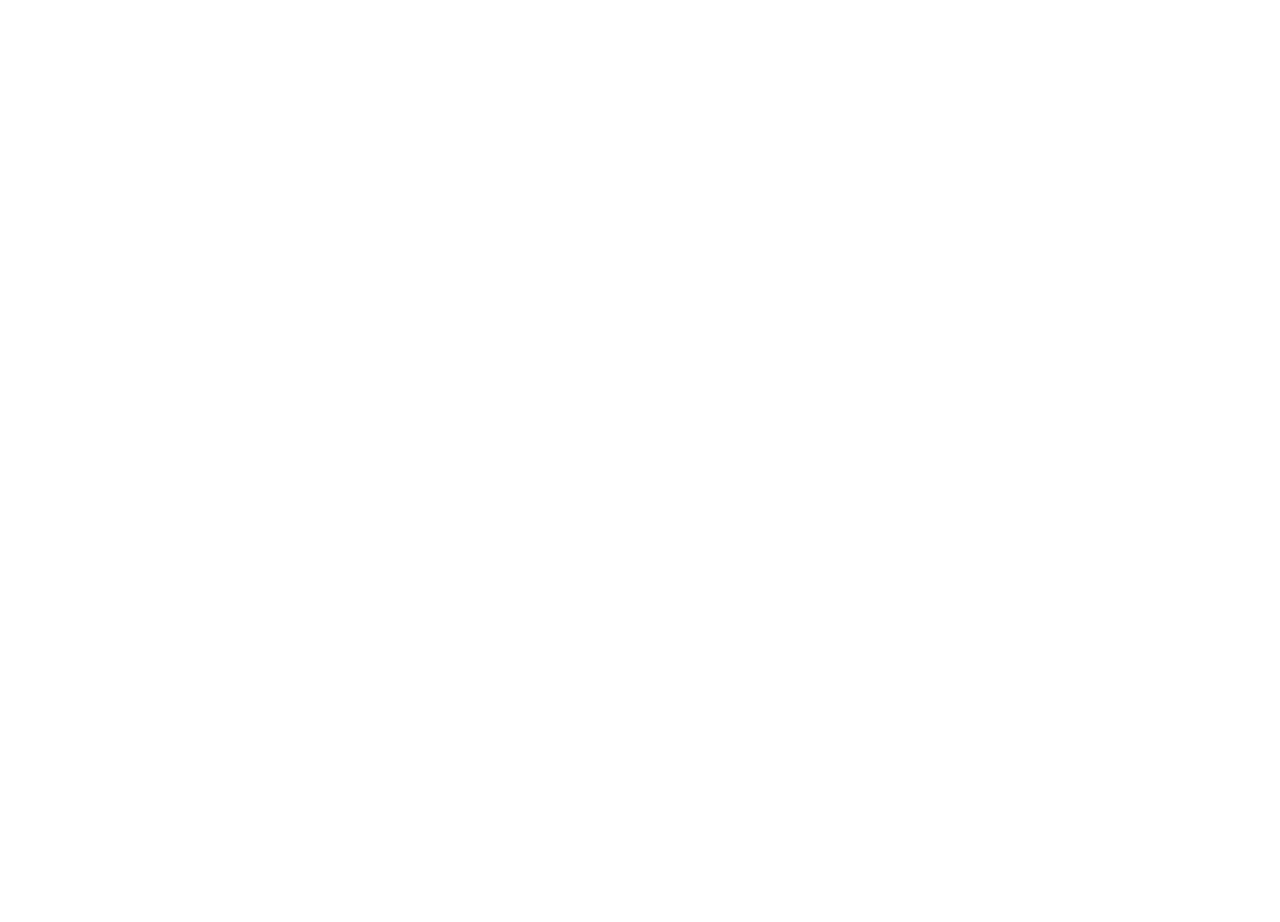
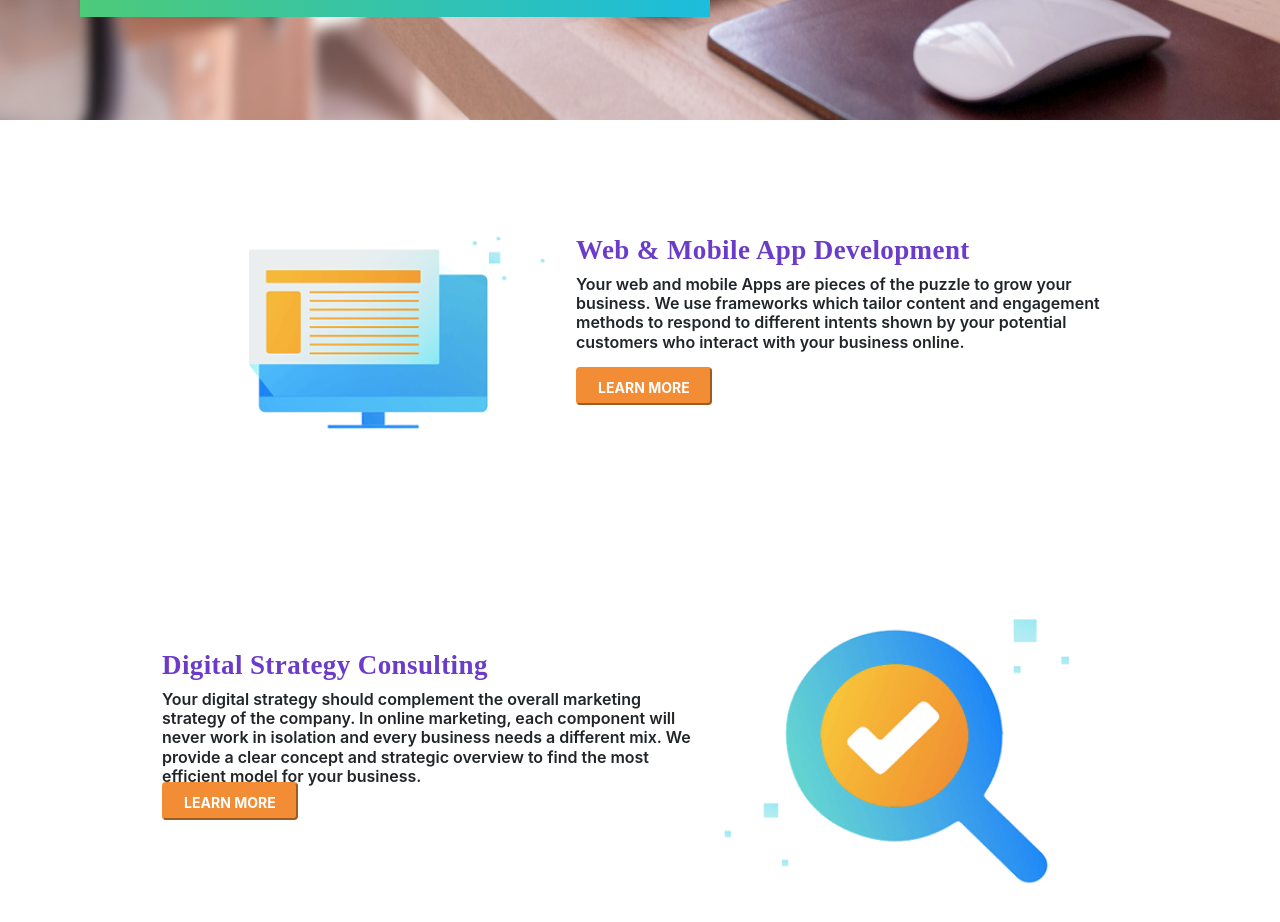
Before and after one commit to Milani1999/Landing-Page---AT-Digital, a React (Create React App) app: page / in a window 1280 px wide. Shown: the part 720-1642 px from the top of the page. Before the commit the page ends 800 px from the top, so only its background shows below. Built offline with nearby package versions, Linux system fonts and the light colour scheme.

Commit message:
Home section, frame 498, frame_499 css

```diff
--- a/src/App.js
+++ b/src/App.js
@@ -1,9 +1,15 @@
 import NavigationBar from "./components/NavigationBar/NavigationBar";
+import HeroSection from "./components/Hero Section/HeroSection";
+import Frame_498 from "./components/frame 498/Frame_498";
+import Frame_499 from "./components/frame 499/Frame_499";
 
 function App() {
   return (
     <div>
       <NavigationBar />
+      <HeroSection />
+      <Frame_498 />
+      <Frame_499 />{" "}
     </div>
   );
 }
--- a/src/components/Hero Section/HeroSection.js
+++ b/src/components/Hero Section/HeroSection.js
@@ -4,7 +4,7 @@
 export default function () {
   return (
     <div className="HeroSection">
-      <img src="/Hero Image.png" alt="Hero Image" />
+      <img src="/HeroImage.png" alt="Hero Image" />
       <div className="frame-497">
         <p className="p-497">
           We Crush Your Competitors, Goals, And Sales Records - Without The B.S.
--- a/src/components/frame 498/Frame_498.css
+++ b/src/components/frame 498/Frame_498.css
@@ -0,0 +1,60 @@
+.frame_498, .frame_499 {
+    box-sizing: border-box;
+      justify-content: center;
+      align-items: center;
+      display: flex;
+  }
+
+  .image_2 {
+    float: left;
+  }
+
+  .frame_92_outer {
+      float: left;
+      display: flex;
+      height: 414px;
+      align-items: center;
+      justify-content: center;
+      text-align: left;
+    }
+
+  .frame_92 {
+    width: 542px;
+    height: 187px;
+    gap: 20px;
+  }
+
+  .frame_74{
+      width: 507px;
+      height: 33px;
+      font-family: "Poppins";
+      font-weight: 600;
+      font-size: 27px;
+      line-height: 33px;
+      letter-spacing: 0.4px;
+      color: #6b3cc9;
+  }
+
+  .frame_92 p{
+      width: 542px;
+      height: 76px;
+      font-family: "Inter";
+      font-weight: 600;
+      font-size: 16px;
+      line-height: 19.36px;
+  }
+
+  .frame_92 button{
+      height: 38px;
+      border-radius: 4px;
+      padding: 12px 20px 12px 20px;
+      gap: 8px;
+      background-color: #f28d35;
+      border-color: #f28d35;
+      font-family: "Inter";
+      font-weight: 700;
+      font-size: 14px;
+      line-height: 14px;
+      letter-spacing: 0.02px;
+      color: #ffffff;
+  }
--- a/src/components/frame 498/Frame_498.js
+++ b/src/components/frame 498/Frame_498.js
@@ -1,7 +1,21 @@
-import React from 'react'
+import React from "react";
+import "./Frame_498.css";
 
 export default function Frame_498() {
   return (
-    <div>Frame_498</div>
-  )
+    <div className="frame_498">
+      <div className="image_2">
+        <img src="image 2.png" alt="web & mobile app dev" />
+      </div>
+      <div className="frame_92_outer">
+        <div className="frame_92">
+          <h3 className="frame_74">Web & Mobile App Development</h3>
+          <p>Your web and mobile Apps are pieces of the puzzle to grow your business.
+            We use frameworks which tailor content and engagement methods to respond to
+            different intents shown by your potential customers who interact with your business online.</p>
+            <button>LEARN MORE</button>
+        </div>
+      </div>
+    </div>
+  );
 }
--- a/src/components/frame 499/Frame_499.js
+++ b/src/components/frame 499/Frame_499.js
@@ -0,0 +1,25 @@
+import React from "react";
+import "../frame 498/Frame_498.css";
+
+export default function Frame_499() {
+  return (
+    <div className="frame_499">
+      <div className="frame_92_outer">
+        <div className="frame_92">
+          <h3 className="frame_74">Digital Strategy Consulting</h3>
+          <p>
+            Your digital strategy should complement the overall marketing
+            strategy of the company. In online marketing, each component will
+            never work in isolation and every business needs a different mix. We
+            provide a clear concept and strategic overview to find the most
+            efficient model for your business.
+          </p>
+          <button>LEARN MORE</button>
+        </div>
+      </div>
+      <div className="image_2">
+        <img src="image 1.png" alt="Digital Strategy Consulting" />
+      </div>
+    </div>
+  );
+}
```
